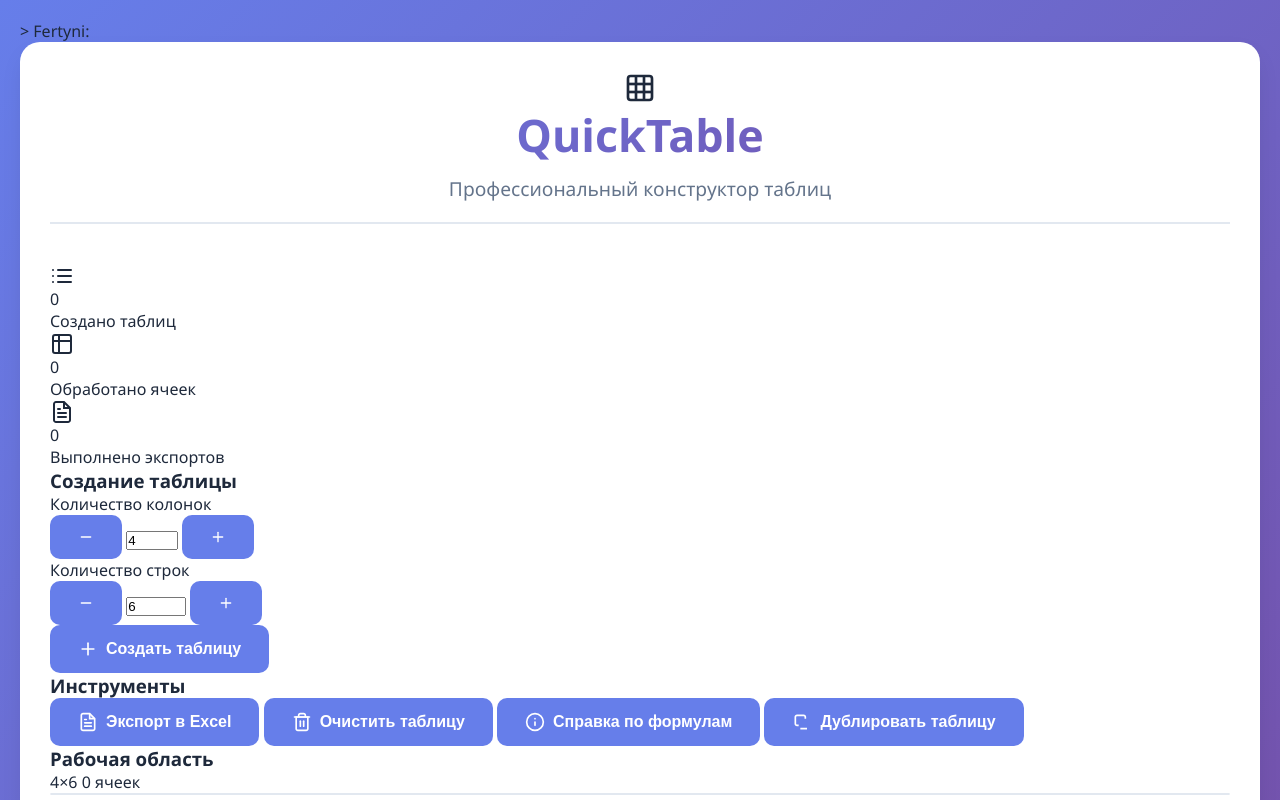
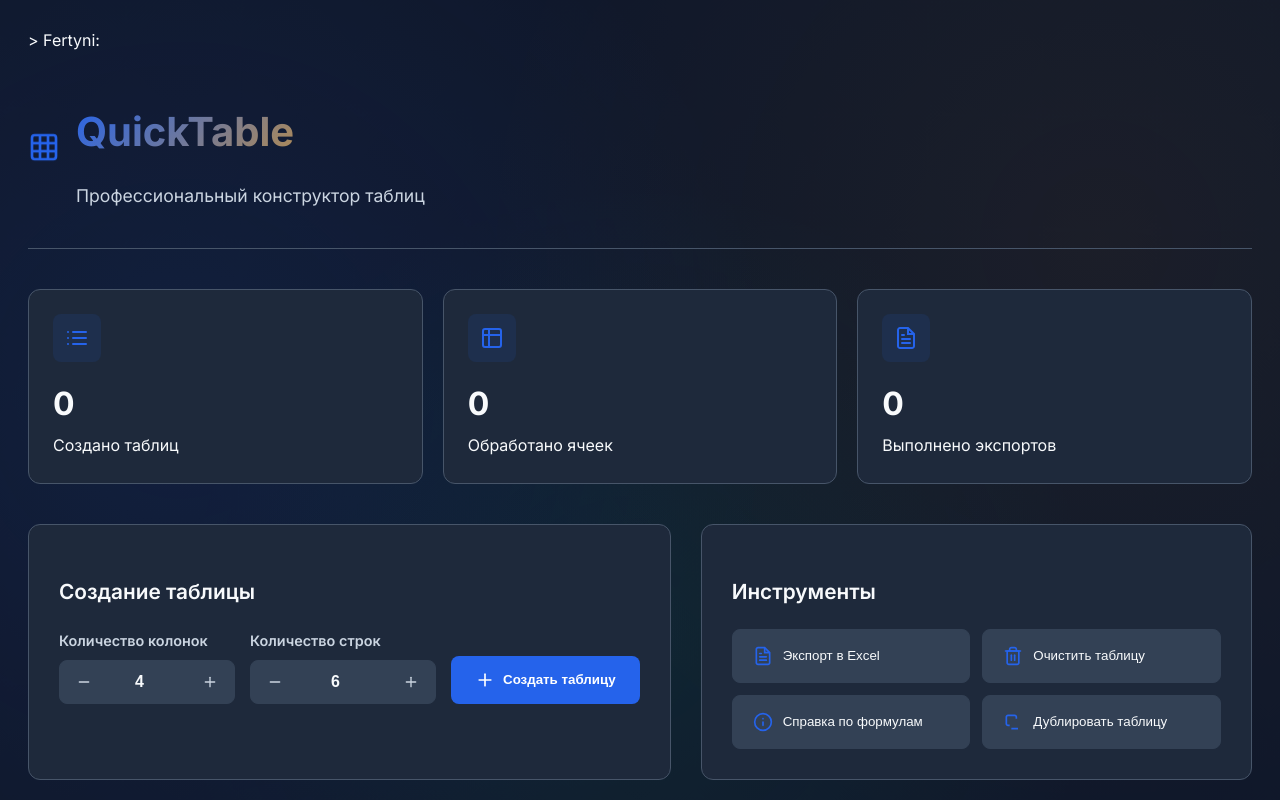
Before and after one commit to bobrityn-create/quick-table, a plain HTML site: page index.html in a window 1280 px wide. Shown: the top 800 px of the page. Drawn offline with Linux system fonts and the light colour scheme; a script that the page names is missing.

Commit message:
Update style.css

```diff
--- a/style.css
+++ b/style.css
@@ -1,3 +1,4 @@
+> Fertyni:
 * {
     margin: 0;
     padding: 0;
@@ -5,164 +6,360 @@
 }
 
 :root {
-    --primary-color: #667eea;
-    --primary-hover: #5a6fd8;
+    --primary-color: #2563eb;
+    --primary-dark: #1d4ed8;
+    --primary-light: #3b82f6;
+    --secondary-color: #64748b;
+    --accent-color: #f59e0b;
     --success-color: #10b981;
-    --danger-color: #ef4444;
-    --warning-color: #f59e0b;
-    --bg-color: #f8fafc;
-    --card-bg: #ffffff;
-    --text-primary: #1e293b;
-    --text-secondary: #64748b;
-    --border-color: #e2e8f0;
-    --shadow: 0 10px 25px -5px rgba(0, 0, 0, 0.1);
-    --shadow-hover: 0 20px 40px -10px rgba(0, 0, 0, 0.15);
+    --error-color: #ef4444;
+    --background-primary: #0f172a;
+    --background-secondary: #1e293b;
+    --background-tertiary: #334155;
+    --text-primary: #f8fafc;
+    --text-secondary: #cbd5e1;
+    --text-muted: #94a3b8;
+    --border-color: #475569;
+    --border-light: #334155;
+    --shadow-sm: 0 1px 2px 0 rgba(0, 0, 0, 0.05);
+    --shadow-md: 0 4px 6px -1px rgba(0, 0, 0, 0.1), 0 2px 4px -1px rgba(0, 0, 0, 0.06);
+    --shadow-lg: 0 10px 15px -3px rgba(0, 0, 0, 0.1), 0 4px 6px -2px rgba(0, 0, 0, 0.05);
+    --shadow-xl: 0 20px 25px -5px rgba(0, 0, 0, 0.1), 0 10px 10px -5px rgba(0, 0, 0, 0.04);
+    --border-radius: 12px;
+    --border-radius-sm: 8px;
+    --transition: all 0.3s cubic-bezier(0.4, 0, 0.2, 1);
+    --transition-slow: all 0.5s cubic-bezier(0.4, 0, 0.2, 1);
 }
 
 body {
-    font-family: 'Segoe UI', system-ui, -apple-system, sans-serif;
-    background: linear-gradient(135deg, #667eea 0%, #764ba2 100%);
+    font-family: 'Inter', system-ui, -apple-system, sans-serif;
+    background: var(--background-primary);
+    color: var(--text-primary);
     min-height: 100vh;
     padding: 20px;
-    color: var(--text-primary);
+    line-height: 1.6;
+}
+
+.background-animation {
+    position: fixed;
+    top: 0;
+    left: 0;
+    width: 100%;
+    height: 100%;
+    background:
+        radial-gradient(circle at 15% 50%, rgba(37, 99, 235, 0.1) 0%, transparent 50%),
+        radial-gradient(circle at 85% 30%, rgba(245, 158, 11, 0.05) 0%, transparent 50%),
+        radial-gradient(circle at 50% 80%, rgba(16, 185, 129, 0.08) 0%, transparent 50%);
+    z-index: -1;
+    animation: backgroundShift 20s ease-in-out infinite;
+}
+
+@keyframes backgroundShift {
+    0%, 100% { transform: scale(1) rotate(0deg); }
+    50% { transform: scale(1.05) rotate(1deg); }
 }
 
 .container {
     max-width: 1400px;
     margin: 0 auto;
-    background: var(--card-bg);
-    border-radius: 20px;
-    box-shadow: var(--shadow);
-    padding: 30px;
-    backdrop-filter: blur(10px);
 }
 
 /* Header Styles */
-header {
-    text-align: center;
+.main-header {
     margin-bottom: 40px;
-    padding-bottom: 20px;
-    border-bottom: 2px solid var(--border-color);
+    padding: 20px 0;
+    border-bottom: 1px solid var(--border-color);
 }
 
-header h1 {
-    color: var(--text-primary);
-    font-size: 2.8em;
-    margin-bottom: 10px;
+.logo {
+    display: flex;
+    align-items: center;
+    gap: 16px;
+}
+
+.logo-icon {
+    color: var(--primary-color);
+    animation: iconFloat 3s ease-in-out infinite;
+}
+
+@keyframes iconFloat {
+    0%, 100% { transform: translateY(0px); }
+    50% { transform: translateY(-5px); }
+}
+
+.logo-text h1 {
+    font-size: 2.5em;
     font-weight: 700;
-    background: linear-gradient(135deg, var(--primary-color), #764ba2);
+    background: linear-gradient(135deg, var(--primary-color), var(--accent-color));
     -webkit-background-clip: text;
     -webkit-text-fill-color: transparent;
+    margin-bottom: 4px;
 }
 
-header p {
+.tagline {
     color: var(--text-secondary);
-    font-size: 1.2em;
+    font-size: 1.1em;
     font-weight: 400;
 }
 
-/* Controls Section */
-.controls {
+/* Stats Grid */
+.stats-grid {
     display: grid;
-    grid-template-columns: repeat(auto-fit, minmax(200px, 1fr));
+    grid-template-columns: repeat(auto-fit, minmax(240px, 1fr));
     gap: 20px;
-    margin-bottom: 30px;
-    padding: 25px;
-    background: var(--bg-color);
-    border-radius: 15px;
-    border: 1px solid var(--border-color);
+    margin-bottom: 40px;
 }
 
-.input-group {
+.stat-card {
+    background: var(--background-secondary);
+    border: 1px solid var(--border-color);
+    border-radius: var(--border-radius);
+    padding: 24px;
+    transition: var(--transition);
+    position: relative;
+    overflow: hidden;
+}
+
+.stat-card::before {
+    content: '';
+    position: absolute;
+    top: 0;
+    left: -100%;
+    width: 100%;
+    height: 100%;
+    background: linear-gradient(90deg, transparent, rgba(255,255,255,0.1), transparent);
+    transition: var(--transition-slow);
+}
+
+.stat-card:hover::before {
+    left: 100%;
+}
+
+.stat-card:hover {
+    transform: translateY(-4px);
+    border-color: var(--primary-color);
+    box-shadow: var(--shadow-xl);
+}
+
+.stat-icon {
+    color: var(--primary-color);
+    margin-bottom: 16px;
+    width: 48px;
+    height: 48px;
     display: flex;
-    flex-direction: column;
+    align-items: center;
+    justify-content: center;
+    background: rgba(37, 99, 235, 0.1);
+    border-radius: var(--border-radius-sm);
+}
+
+.stat-content {
+    flex: 1;
+}
+
+.stat-number {
+    font-size: 2em;
+    font-weight: 700;
+    color: var(--text-primary);
+    margin-bottom: 4px;
+    animation: countUp 1s ease-out;
+}
+
+@keyframes countUp {
+    from { opacity: 0; transform: translateY(10px); }
+    to { opacity: 1; transform: translateY(0); }
+}
+
+> Fertyni:
+.stat-label {
+    color: var(--text-secondary);
+    font-size: 0.9em;
+    font-weight: 500;
+}
+
+/* Main Controls */
+.main-controls {
+    display: grid;
+    grid-template-columns: 1fr 1fr;
+    gap: 30px;
+    margin-bottom: 40px;
+}
+
+.control-panel,
+.tools-panel {
+    background: var(--background-secondary);
+    border: 1px solid var(--border-color);
+    border-radius: var(--border-radius);
+    padding: 30px;
+    transition: var(--transition);
+}
+
+.control-panel:hover,
+.tools-panel:hover {
+    border-color: var(--primary-light);
+    box-shadow: var(--shadow-lg);
+}
+
+.panel-title {
+    font-size: 1.3em;
+    font-weight: 600;
+    color: var(--text-primary);
+    margin-bottom: 20px;
+    display: flex;
+    align-items: center;
     gap: 8px;
 }
 
-.input-group label {
+.dimension-controls {
+    display: grid;
+    grid-template-columns: 1fr 1fr auto;
+    gap: 15px;
+    align-items: end;
+}
+
+.dimension-input label {
+    display: block;
+    margin-bottom: 8px;
+    font-weight: 600;
+    color: var(--text-secondary);
+    font-size: 0.9em;
+}
+
+.input-with-buttons {
+    display: flex;
+    align-items: center;
+    background: var(--background-tertiary);
+    border: 1px solid var(--border-light);
+    border-radius: var(--border-radius-sm);
+    overflow: hidden;
+    transition: var(--transition);
+}
+
+.input-with-buttons:focus-within {
+    border-color: var(--primary-color);
+    box-shadow: 0 0 0 3px rgba(37, 99, 235, 0.1);
+}
+
+.stepper-btn {
+    padding: 12px 16px;
+    background: transparent;
+    border: none;
+    color: var(--text-secondary);
+    cursor: pointer;
+    transition: var(--transition);
+    display: flex;
+    align-items: center;
+    justify-content: center;
+}
+
+.stepper-btn:hover {
+    background: var(--background-primary);
+    color: var(--text-primary);
+}
+
+.input-with-buttons input {
+    flex: 1;
+    padding: 12px;
+    border: none;
+    background: transparent;
+    text-align: center;
+    font-size: 16px;
     font-weight: 600;
     color: var(--text-primary);
-    font-size: 0.95em;
+    min-width: 0;
+    outline: none;
 }
 
-.input-group input {
-    padding: 12px 15px;
-    border: 2px solid var(--border-color);
-    border-radius: 10px;
-    font-size: 16px;
-    transition: all 0.3s ease;
-    background: var(--card-bg);
-}
-
-.input-group input:focus {
-    outline: none;
-    border-color: var(--primary-color);
-    box-shadow: 0 0 0 3px rgba(102, 126, 234, 0.1);
-}
-
-/* Buttons */
-button {
-    padding: 14px 28px;
+.create-btn {
+    padding: 14px 24px;
     background: var(--primary-color);
     color: white;
     border: none;
-    border-radius: 10px;
+    border-radius: var(--border-radius-sm);
+    font-weight: 600;
     cursor: pointer;
-    font-size: 16px;
-    font-weight: 600;
-    transition: all 0.3s ease;
-    display: inline-flex;
+    transition: var(--transition);
+    display: flex;
     align-items: center;
-    justify-content: center;
     gap: 8px;
+    white-space: nowrap;
 }
 
-button:hover {
-    background: var(--primary-hover);
+.create-btn:hover {
+    background: var(--primary-dark);
     transform: translateY(-2px);
-    box-shadow: var(--shadow-hover);
+    box-shadow: var(--shadow-lg);
 }
 
-button:active {
-    transform: translateY(0);
+/* Tools Panel */
+.tools-grid {
+    display: grid;
+    grid-template-columns: 1fr 1fr;
+    gap: 12px;
 }
 
-.export-buttons {
+.tool-btn {
+    padding: 16px 20px;
+    background: var(--background-tertiary);
+    border: 1px solid var(--border-light);
+    border-radius: var(--border-radius-sm);
+    color: var(--text-primary);
+    font-weight: 500;
+    cursor: pointer;
+    transition: var(--transition);
     display: flex;
-    gap: 15px;
-    justify-content: center;
-    flex-wrap: wrap;
-    margin-top: 20px;
+    align-items: center;
+    gap: 10px;
+    text-align: left;
 }
 
-.export-buttons button {
-    min-width: 180px;
+.tool-btn:hover {
+    background: var(--background-secondary);
+    border-color: var(--primary-color);
+    transform: translateY(-2px);
+    box-shadow: var(--shadow-md);
 }
 
-.export-buttons button:first-child {
-    background: var(--success-color);
+.tool-icon {
+    color: var(--primary-color);
+    flex-shrink: 0;
 }
 
-.export-buttons button:first-child:hover {
-    background: #0da271;
+/* Table Section */
+.table-section {
+    background: var(--background-secondary);
+    border: 1px solid var(--border-color);
+    border-radius: var(--border-radius);
+    padding: 30px;
+    margin-bottom: 40px;
+    transition: var(--transition);
 }
 
-.export-buttons button:last-child {
-    background: var(--danger-color);
+.table-section:hover {
+    border-color: var(--primary-light);
+    box-shadow: var(--shadow-lg);
 }
 
-.export-buttons button:last-child:hover {
-    background: #dc2626;
+.section-header {
+    display: flex;
+    justify-content: space-between;
+    align-items: center;
+    margin-bottom: 20px;
 }
 
-/* Table Container */
+.table-info {
+    display: flex;
+    gap: 20px;
+    color: var(--text-secondary);
+    font-weight: 500;
+    font-size: 0.9em;
+}
+
 .table-container {
     overflow-x: auto;
-    margin-bottom: 30px;
-    border: 1px solid var(--border-color);
-    border-radius: 15px;
-    background: var(--card-bg);
-    box-shadow: 0 4px 6px -1px rgba(0, 0, 0, 0.1);
+    border-radius: var(--border-radius-sm);
+    border: 1px solid var(--border-light);
+    background: var(--background-primary);
 }
 
 /* Table Styles */
@@ -170,232 +367,5 @@ table {
     width: 100%;
     border-collapse: collapse;
     min-width: 600px;
-    font-size: 14px;
+    background: var(--background-primary);
 }
-
-th, td {
-    border: 1px solid var(--border-color);
-    padding: 15px 12px;
-    text-align: left;
-    min-width: 120px;
-    max-width: 300px;
-    transition: all 0.2s ease;
-    vertical-align: top;
-}
-
-th {
-    background: var(--bg-color);
-    font-weight: 600;
-    color: var(--text-primary);
-    position: relative;
-    user-select: none;
-}
-
-td {
-    background: var(--card-bg);
-    position: relative;
-}
-
-td:focus {
-    outline: 2px solid var(--primary-color);
-    outline-offset: -2px;
-    background: #f8faff;
-    z-index: 1;
-}
-/* Column Resizing */
-.col-header {
-    position: relative;
-    padding-right: 16px;
-}
-
-.resize-handle {
-    position: absolute;
-    right: 0;
-    top: 0;
-    width: 6px;
-    height: 100%;
-    background: var(--primary-color);
-    cursor: col-resize;
-    opacity: 0;
-    transition: opacity 0.2s;
-    border-radius: 2px;
-}
-
-.resize-handle:hover,
-.resize-handle:active {
-    opacity: 1;
-}
-
-/* Formula Styles */
-.formula-cell {
-    background: #fff3cd !important;
-    font-style: italic;
-    font-weight: 500;
-}
-
-.formula-cell:focus {
-    background: #ffeaa7 !important;
-}
-
-.formula-cell::before {
-    content: "ƒ";
-    position: absolute;
-    left: 4px;
-    top: 2px;
-    font-size: 10px;
-    color: var(--warning-color);
-    font-style: normal;
-}
-
-/* Table Interactions */
-table {
-    table-layout: fixed;
-}
-
-th, td {
-    overflow: hidden;
-    text-overflow: ellipsis;
-    white-space: nowrap;
-}
-
-td {
-    transition: background-color 0.2s;
-}
-
-td:hover {
-    background: #f8f9fa;
-}
-
-/* Responsive Design */
-@media (max-width: 768px) {
-    .container {
-        padding: 20px 15px;
-        border-radius: 15px;
-    }
-
-    header h1 {
-        font-size: 2em;
-    }
-
-    .controls {
-        grid-template-columns: 1fr;
-        padding: 20px;
-    }
-
-    .input-group input {
-        width: 100%;
-    }
-
-    .export-buttons {
-        flex-direction: column;
-        align-items: center;
-    }
-
-    .export-buttons button {
-        width: 100%;
-        max-width: 280px;
-    }
-
-    th, td {
-        padding: 10px 8px;
-        font-size: 13px;
-    }
-
-    table {
-        min-width: 500px;
-    }
-}
-
-@media (max-width: 480px) {
-    body {
-        padding: 10px;
-    }
-
-    header h1 {
-        font-size: 1.7em;
-    }
-
-    header p {
-        font-size: 1em;
-    }
-
-    .controls {
-        padding: 15px;
-    }
-
-    button {
-        padding: 12px 20px;
-        font-size: 14px;
-    }
-}
-
-/* Scrollbar Styling */
-.table-container::-webkit-scrollbar {
-    height: 8px;
-}
-
-.table-container::-webkit-scrollbar-track {
-    background: var(--bg-color);
-    border-radius: 4px;
-}
-
-.table-container::-webkit-scrollbar-thumb {
-    background: var(--primary-color);
-    border-radius: 4px;
-}
-
-.table-container::-webkit-scrollbar-thumb:hover {
-    background: var(--primary-hover);
-}
-
-/* Animation for table creation */
-@keyframes fadeIn {
-    from {
-        opacity: 0;
-        transform: translateY(10px);
-    }
-    to {
-        opacity: 1;
-        transform: translateY(0);
-    }
-}
-
-table {
-    animation: fadeIn 0.3s ease-out;
-}
-
-/* Focus states for accessibility */
-button:focus,
-input:focus,
-td:focus {
-    outline: 2px solid var(--primary-color);
-    outline-offset: 2px;
-}
-
-/* Loading state */
-.loading {
-    opacity: 0.7;
-    pointer-events: none;
-}
-
-/* Success message */
-.success-message {
-    background: var(--success-color);
-    color: white;
-    padding: 10px 15px;
-    border-radius: 8px;
-    margin: 10px 0;
-    text-align: center;
-    animation: slideDown 0.3s ease-out;
-}
-
-@keyframes slideDown {
-    from {
-        opacity: 0;
-        transform: translateY(-10px);
-    }
-    to {
-        opacity: 1;
-        transform: translateY(0);
-    }
-}
```
